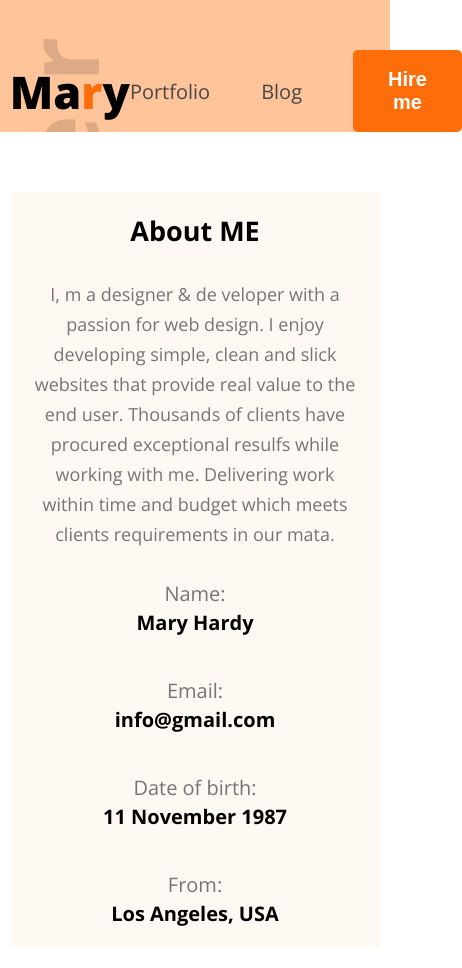
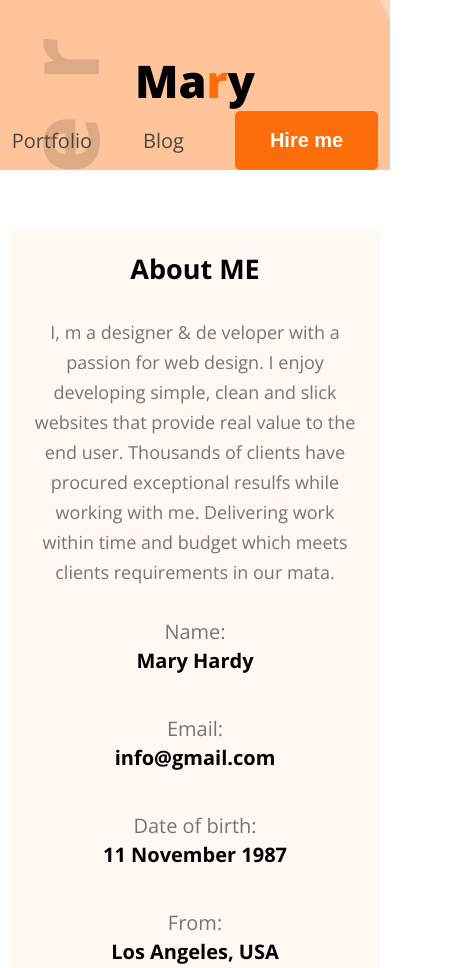
Before and after one commit to kouser-ahamed/hero-dev-portfolio-code, a plain HTML site: page index.html in a window 390 px wide. Shown: the top 968 px of the page, 462 px wide, since content can reach past the window. Drawn offline with nearby package versions, Linux system fonts and the light colour scheme.

Commit message:
Enhance navigation layout by allowing menu items to wrap and center; adjust resume section styling.

```diff
--- a/styles/portfolio.css
+++ b/styles/portfolio.css
@@ -316,8 +316,12 @@ footer .footer-container {
 #skills .skills-container .skill-box,
 #about .about-container .about-info,
 footer .footer-container,
-#resume .resume-container{
+#resume .resume-container,nav{
     flex-direction: column;
+}
+nav .menu{
+    flex-wrap: wrap;
+    justify-content: center;
 }
 .skill-box .skill-card{
     max-width: 100%;
```
